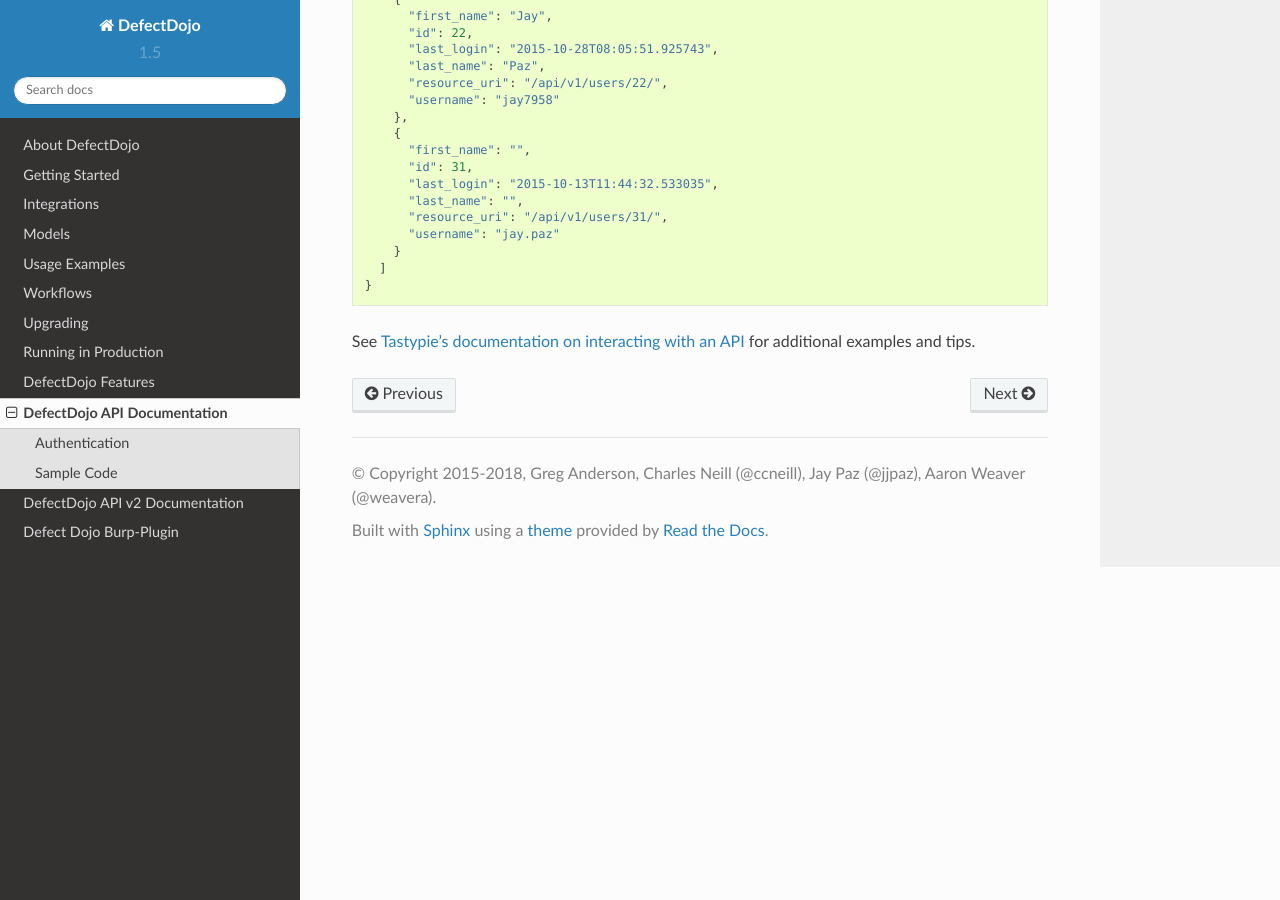
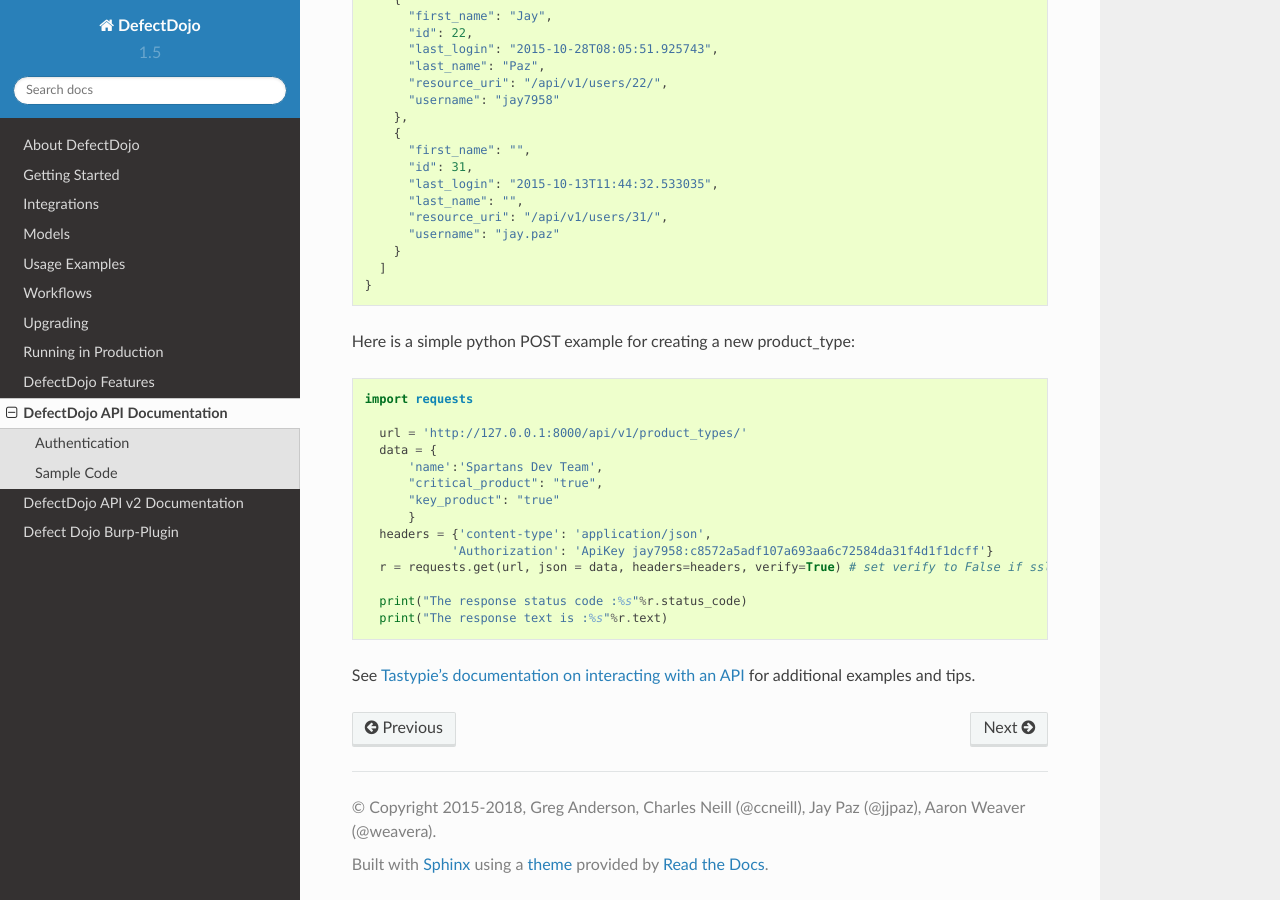
Before and after one commit to DefectDojo/Documentation, a Sphinx documentation site: the page built from docs/api-docs.rst, in a window 1280 px wide and 900 px high, scrolled down 3031 px. Built offline with Sphinx 7.4.7 and the Read the Docs theme 2.0.0, drawn with Linux system fonts in a browser that asks for light colours.

Commit message:
Adding a simple API v1 POST example in python

```diff
--- a/docs/api-docs.rst
+++ b/docs/api-docs.rst
@@ -111,6 +111,23 @@ The json object result is: ::
       ]
     }
 
+Here is a simple python POST example for creating a new product_type: ::
+
+  import requests
+
+    url = 'http://127.0.0.1:8000/api/v1/product_types/'
+    data = {
+        'name':'Spartans Dev Team',
+        "critical_product": "true",
+        "key_product": "true"
+        }
+    headers = {'content-type': 'application/json',
+              'Authorization': 'ApiKey jay7958:c8572a5adf107a693aa6c72584da31f4d1f1dcff'}
+    r = requests.get(url, json = data, headers=headers, verify=True) # set verify to False if ssl cert is self-signed
+
+    print("The response status code :%s"%r.status_code)
+    print("The response text is :%s"%r.text)
+
 See `Tastypie's documentation on interacting with an API`_ for additional examples and tips.
 
 .. _Tastypie's documentation on interacting with an API: https://django-tastypie.readthedocs.org/en/latest/interacting.html
```
